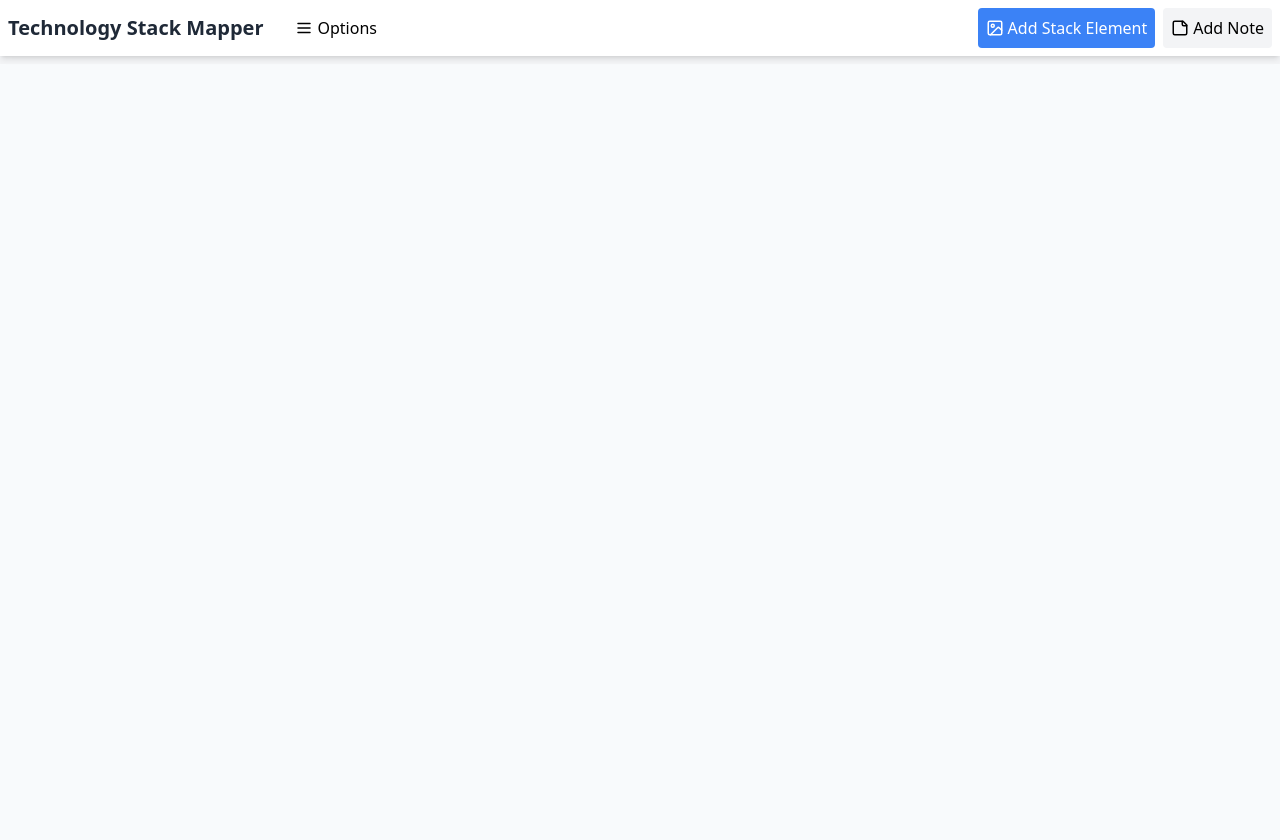
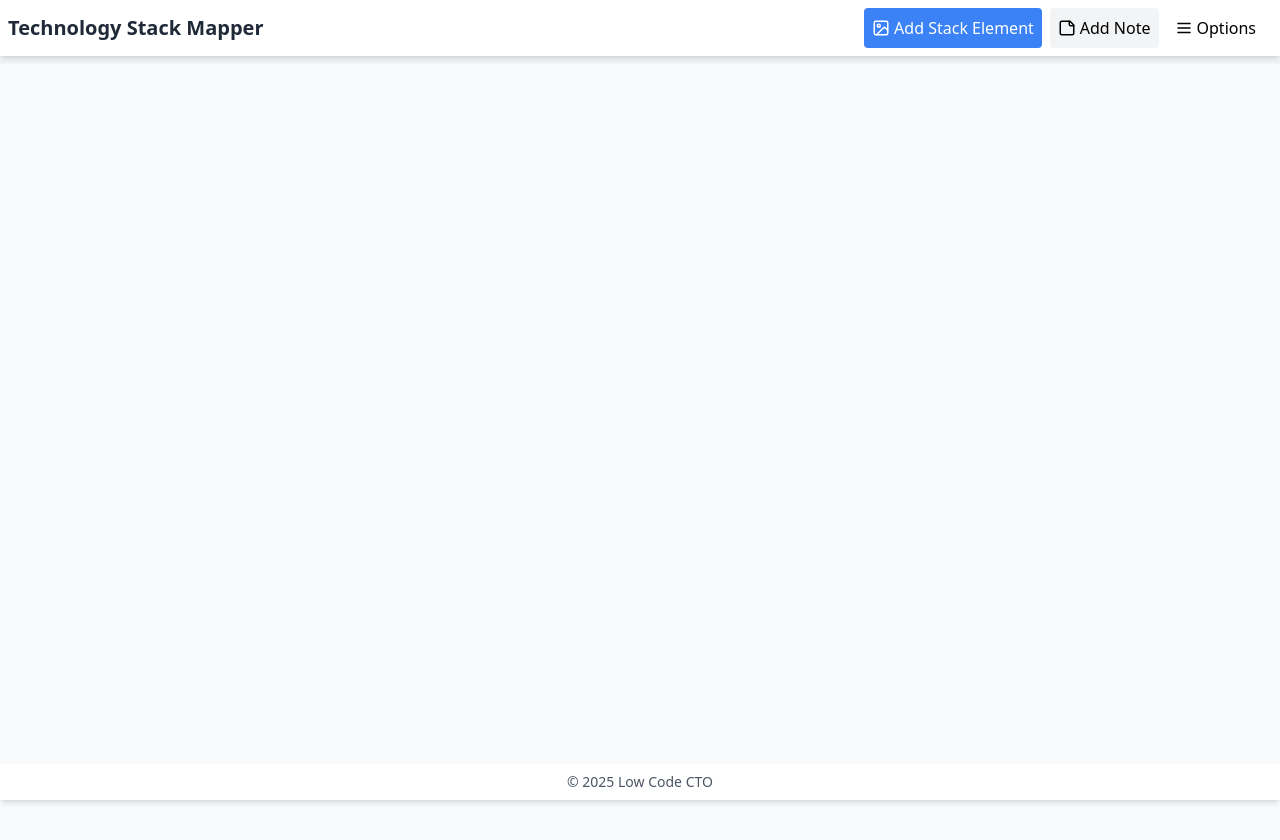
Before and after one commit to d1b1/Tech-Stack-Mapper, a React (Vite) app: page / in a window 1280 px wide. Shown: the top 840 px of the page. Built offline with nearby package versions, Linux system fonts and the light colour scheme.

Commit message:
Fixed the side options

```diff
--- a/src/App.tsx
+++ b/src/App.tsx
@@ -574,7 +574,7 @@ function App() {
         selectedNodeId={selectedNodeId}
       />
 
-      <div className="pt-16 flex flex-1">
+      <div className="pt-16 pb-12 flex flex-1">
         <div className="w-full">
           <Canvas
             nodes={nodes}
--- a/src/components/Toolbar.tsx
+++ b/src/components/Toolbar.tsx
@@ -80,9 +80,35 @@ const Toolbar: React.FC<ToolbarProps> = ({
   };
 
   return (
-    <div className="fixed top-0 left-0 right-0 bg-white shadow-md p-2 z-10 flex items-center space-x-2">
+    <>
+      <div className="fixed top-0 left-0 right-0 bg-white shadow-md p-2 z-10 flex items-center">
         {/* Title */}
-      <h1 className="text-xl font-bold text-gray-800 mr-4">Technology Stack Mapper</h1>
+        <h1 className="text-xl font-bold text-gray-800">Technology Stack Mapper</h1>
+
+        {/* Push everything else to the right */}
+        <div className="flex-grow"></div>
+
+        {/* Right-side buttons group */}
+        <div className="flex items-center space-x-2 mr-2">
+          {/* Add Stack Element Button */}
+          <button
+            onClick={onAddLogo}
+            className="p-2 rounded bg-blue-500 text-white hover:bg-blue-600 flex items-center space-x-1"
+            title="Add Stack Element"
+          >
+            <Image size={18} />
+            <span>Add Stack Element</span>
+          </button>
+
+          {/* Add Note Button */}
+          <button
+            onClick={onAddNote}
+            className="p-2 rounded bg-gray-100 hover:bg-gray-200 flex items-center space-x-1"
+            title="Add Note"
+          >
+            <StickyNote size={18} />
+            <span>Add Note</span>
+          </button>
 
           {/* Options Menu */}
           <div className="relative" ref={optionsMenuRef}>
@@ -96,7 +122,7 @@ const Toolbar: React.FC<ToolbarProps> = ({
             </button>
 
             {showOptionsMenu && (
-          <div className="absolute left-0 mt-1 w-48 bg-white rounded-md shadow-lg z-20">
+              <div className="absolute right-0 mt-1 w-48 bg-white rounded-md shadow-lg z-20 transform -translate-x-0">
                 <div className="py-1">
                   <button
                     onClick={handleSave}
@@ -137,28 +163,13 @@ const Toolbar: React.FC<ToolbarProps> = ({
               </div>
             )}
           </div>
+        </div>
+      </div>
 
-      <div className="flex-grow"></div>
-
-      {/* Add Stack Element Button */}
-      <button
-        onClick={onAddLogo}
-        className="p-2 rounded bg-blue-500 text-white hover:bg-blue-600 flex items-center space-x-1"
-        title="Add Stack Element"
-      >
-        <Image size={18} />
-        <span>Add Stack Element</span>
-      </button>
-
-      {/* Add Note Button */}
-      <button
-        onClick={onAddNote}
-        className="p-2 rounded bg-gray-100 hover:bg-gray-200 flex items-center space-x-1"
-        title="Add Note"
-      >
-        <StickyNote size={18} />
-        <span>Add Note</span>
-      </button>
+      {/* Footer */}
+      <div className="fixed bottom-0 left-0 right-0 bg-white bg-opacity-90 shadow-md p-2 z-10 flex justify-center items-center">
+        <span className="text-sm text-gray-600">© 2025 Low Code CTO</span>
+      </div>
 
       <input
         type="file"
@@ -167,7 +178,7 @@ const Toolbar: React.FC<ToolbarProps> = ({
         accept=".json"
         className="hidden"
       />
-    </div>
+    </>
   );
 };
 
```
Lines whose indentation alone changed are shown as unchanged.
